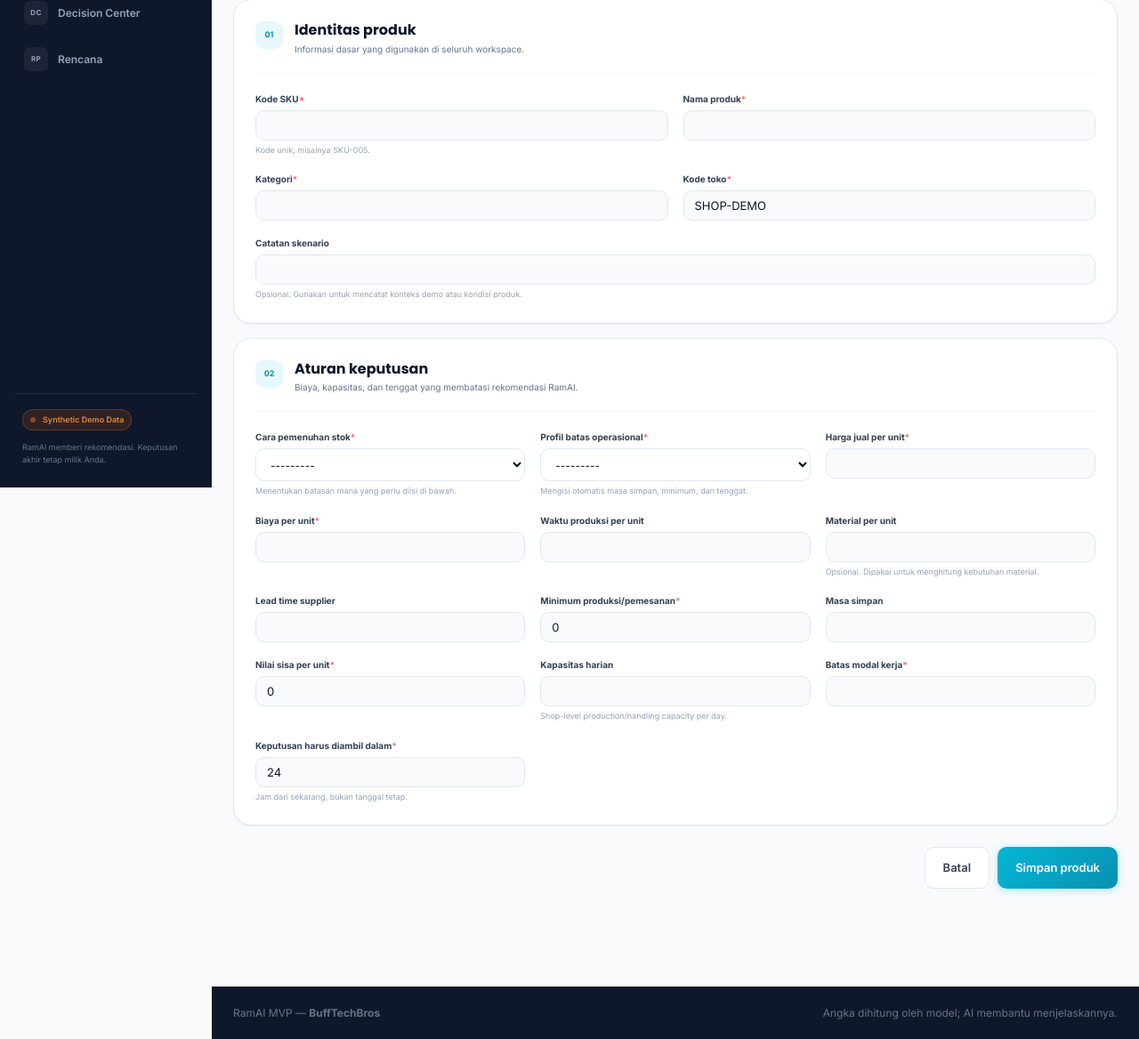
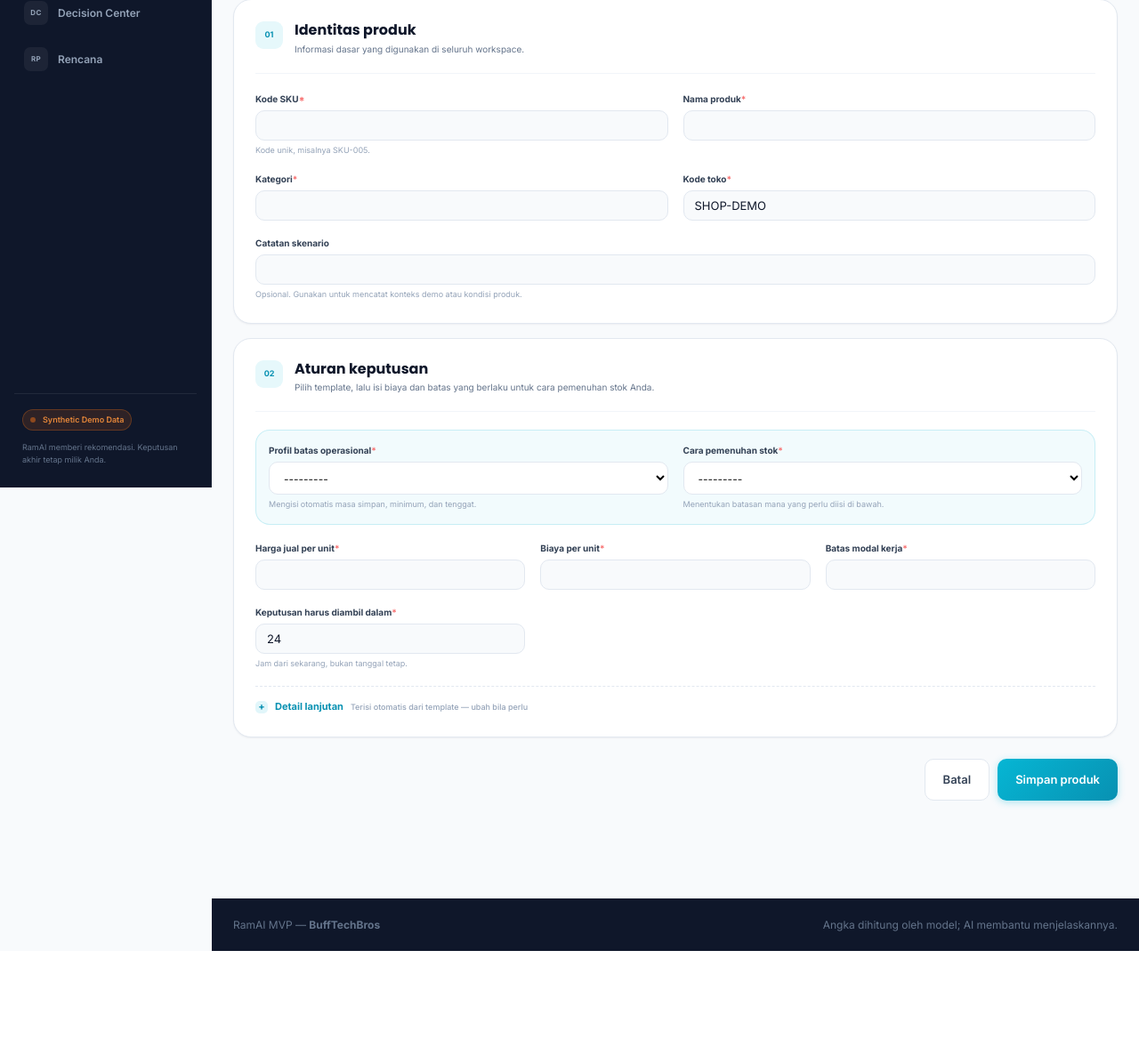
Before and after one commit to Buff-Tech-Bros-V2/RamAI, a Django app: page /products/add/ in a window 1280 px wide. Shown: the part 252-1420 px from the top of the page at 89% size. After the commit the page ends 1321 px from the top, so only its background shows below. Run offline with Django 5.2, Linux system fonts and the light colour scheme.

Commit message:
feat: group product form by operation mode with profile presets
The decision section asked for all 13 constraints at once, including
the half that does not apply to the seller's fulfilment mode.

- Production shows capacity and minutes-per-unit; replenishment shows
  lead time. Hidden fields are cleared client side and rejected server
  side, and the required markers follow the active mode.
- Picking a constraint profile prefills mode, shelf life, MOQ and the
  decision window. Fields the user edits are tracked and never
  overwritten, and on an edit form every stored value counts as user
  input.
- Preset-filled fields move behind a "Detail lanjutan" disclosure that
  opens itself when a field inside it fails validation.

Picking Food demo now leaves five numbers to type instead of thirteen.

```diff
--- a/apps/dashboard/static/dashboard/css/ramai.css
+++ b/apps/dashboard/static/dashboard/css/ramai.css
@@ -468,7 +468,15 @@ body{overflow-x:hidden}
 
 /* Product form */
 .product-form{max-width:1120px}.form-card{background:#fff;border:1px solid var(--ram-border);border-radius:var(--radius-xl);padding:24px;margin-bottom:16px;box-shadow:var(--shadow-sm)}.form-card-heading{display:flex;align-items:flex-start;gap:13px;padding-bottom:19px;margin-bottom:20px;border-bottom:1px solid var(--ram-border-light)}.form-card-heading>span{width:31px;height:31px;display:grid;place-items:center;border-radius:9px;background:rgba(6,182,212,.1);color:var(--ram-teal-600);font-size:9px;font-weight:800}.form-card-heading h2{font-size:16px}.form-card-heading p{font-size:10px;color:var(--ram-muted-500);margin-top:2px}
-.form-fields{display:grid;gap:17px}.form-fields.two-columns{grid-template-columns:repeat(2,1fr)}.form-fields.three-columns{grid-template-columns:repeat(3,1fr)}.field-wrap{display:flex;flex-direction:column}.field-wrap.full-width{grid-column:1/-1}.field-wrap label{font-size:10px;font-weight:700;color:var(--ram-ink-700);margin-bottom:5px}.field-wrap label em{color:var(--ram-coral-400);font-style:normal}.field-wrap small{font-size:9px;color:var(--ram-muted-400);margin-top:4px}.field-error{font-size:9px;color:var(--ram-coral-400);margin-top:4px}.ram-select{width:100%;padding:9px 12px;border:1px solid var(--ram-border);border-radius:var(--radius-md);background:#fff;font:inherit;font-size:12px}.form-actions{display:flex;justify-content:flex-end;gap:9px;padding:8px 0 30px}
+.form-fields{display:grid;gap:17px}.form-fields.two-columns{grid-template-columns:repeat(2,1fr)}.form-fields.three-columns{grid-template-columns:repeat(3,1fr)}.field-wrap{display:flex;flex-direction:column}.field-wrap[hidden]{display:none}.field-wrap.full-width{grid-column:1/-1}.field-wrap label{font-size:10px;font-weight:700;color:var(--ram-ink-700);margin-bottom:5px}.field-wrap label em{color:var(--ram-coral-400);font-style:normal}.field-wrap small{font-size:9px;color:var(--ram-muted-400);margin-top:4px}.field-error{font-size:9px;color:var(--ram-coral-400);margin-top:4px}.ram-select{width:100%;padding:9px 12px;border:1px solid var(--ram-border);border-radius:var(--radius-md);background:#fff;font:inherit;font-size:12px}.form-actions{display:flex;justify-content:flex-end;gap:9px;padding:8px 0 30px}
+.template-row{padding:14px;margin-bottom:18px;border-radius:var(--radius-lg);background:rgba(6,182,212,.05);border:1px solid rgba(6,182,212,.18)}
+.advanced-fields{margin-top:18px;padding-top:14px;border-top:1px dashed var(--ram-border)}
+.advanced-fields>summary{display:flex;align-items:baseline;gap:8px;cursor:pointer;font-size:11px;font-weight:700;color:var(--ram-teal-600);list-style:none}
+.advanced-fields>summary::-webkit-details-marker{display:none}
+.advanced-fields>summary::before{content:"+";display:inline-block;width:14px;height:14px;line-height:13px;text-align:center;border-radius:5px;background:rgba(6,182,212,.12);font-size:11px}
+.advanced-fields[open]>summary::before{content:"\2212"}
+.advanced-fields>summary span{font-size:9px;font-weight:500;color:var(--ram-muted-400)}
+.advanced-fields>.form-fields{margin-top:16px}
 
 /* Plan history */
 .history-list{display:flex;flex-direction:column;gap:11px}.history-card{display:grid;grid-template-columns:74px minmax(170px,1fr) minmax(400px,2fr) auto;align-items:center;gap:18px;background:#fff;border:1px solid var(--ram-border);border-radius:var(--radius-lg);padding:16px;box-shadow:var(--shadow-sm)}.history-date{display:flex;flex-direction:column;align-items:center;border-right:1px solid var(--ram-border-light)}.history-date strong{font-family:'Poppins',sans-serif;font-size:22px}.history-date span,.history-date small{font-size:8px;color:var(--ram-muted-500);text-transform:uppercase}.history-main>span{font-size:8px;color:var(--ram-teal-600);font-weight:700}.history-main h3{font-size:13px}.history-main p{font-size:9px;color:var(--ram-muted-500)}.history-metrics{display:grid;grid-template-columns:repeat(4,1fr);gap:10px}.history-metrics>div{display:flex;flex-direction:column}.history-metrics span{font-size:8px;color:var(--ram-muted-500)}.history-metrics strong{font-size:10px}.history-actions{display:flex;flex-direction:column;align-items:flex-end;gap:8px}
--- /dev/null
+++ b/apps/dashboard/templates/dashboard/products/_field.html
@@ -0,0 +1,7 @@
+{# One labelled form field. `data-field` lets the form JS find it by name. #}
+<div class="field-wrap {% if full_width %}full-width{% endif %}" data-field="{{ field.name }}">
+    <label for="{{ field.id_for_label }}">{{ field.label }}{% if field.field.required %}<em>*</em>{% endif %}</label>
+    {{ field }}
+    {% if field.help_text %}<small>{{ field.help_text }}</small>{% endif %}
+    {% for error in field.errors %}<span class="field-error">{{ error }}</span>{% endfor %}
+</div>
--- a/apps/dashboard/templates/dashboard/products/form.html
+++ b/apps/dashboard/templates/dashboard/products/form.html
@@ -14,14 +14,107 @@
 
     <section class="form-card">
         <div class="form-card-heading"><span>01</span><div><h2>Identitas produk</h2><p>Informasi dasar yang digunakan di seluruh workspace.</p></div></div>
-        <div class="form-fields two-columns">{% for field in sku_form %}<div class="field-wrap {% if field.name == 'demo_scenario' %}full-width{% endif %}"><label for="{{ field.id_for_label }}">{{ field.label }}{% if field.field.required %}<em>*</em>{% endif %}</label>{{ field }}{% if field.help_text %}<small>{{ field.help_text }}</small>{% endif %}{% for error in field.errors %}<span class="field-error">{{ error }}</span>{% endfor %}</div>{% endfor %}</div>
+        <div class="form-fields two-columns">{% for field in sku_form %}{% if field.name == 'demo_scenario' %}{% include "dashboard/products/_field.html" with field=field full_width=True %}{% else %}{% include "dashboard/products/_field.html" with field=field %}{% endif %}{% endfor %}</div>
     </section>
 
     <section class="form-card">
-        <div class="form-card-heading"><span>02</span><div><h2>Aturan keputusan</h2><p>Biaya, kapasitas, dan tenggat yang membatasi rekomendasi RamAI.</p></div></div>
-        <div class="form-fields three-columns">{% for field in config_form %}<div class="field-wrap"><label for="{{ field.id_for_label }}">{{ field.label }}{% if field.field.required %}<em>*</em>{% endif %}</label>{{ field }}{% if field.help_text %}<small>{{ field.help_text }}</small>{% endif %}{% for error in field.errors %}<span class="field-error">{{ error }}</span>{% endfor %}</div>{% endfor %}</div>
+        <div class="form-card-heading"><span>02</span><div><h2>Aturan keputusan</h2><p>Pilih template, lalu isi biaya dan batas yang berlaku untuk cara pemenuhan stok Anda.</p></div></div>
+
+        <div class="form-fields two-columns template-row">{% for field in config_form.template_fields %}{% include "dashboard/products/_field.html" with field=field %}{% endfor %}</div>
+
+        <div class="form-fields three-columns">{% for field in config_form.primary_fields %}{% include "dashboard/products/_field.html" with field=field %}{% endfor %}</div>
+
+        <details class="advanced-fields"{% if config_form.advanced_has_errors %} open{% endif %}>
+            <summary>Detail lanjutan<span>Terisi otomatis dari template — ubah bila perlu</span></summary>
+            <div class="form-fields three-columns">{% for field in config_form.advanced_fields %}{% include "dashboard/products/_field.html" with field=field %}{% endfor %}</div>
+        </details>
     </section>
 
     <div class="form-actions"><a href="{% if product %}{% url 'dashboard:product_detail' product.sku_id %}{% else %}{% url 'dashboard:product_list' %}{% endif %}" class="ram-btn ram-btn-ghost">Batal</a><button type="submit" class="ram-btn ram-btn-primary">Simpan produk</button></div>
 </form>
+{{ config_form.form_config|json_script:"config-form-data" }}
 {% endblock %}
+
+{% block extra_js %}
+<script>
+(function () {
+    var data = JSON.parse(document.getElementById('config-form-data').textContent);
+    var modeSelect = document.getElementById('id_operation_mode');
+    var profileSelect = document.getElementById('id_constraint_profile');
+    if (!modeSelect || !profileSelect) return;
+
+    function wrapFor(inputId) {
+        var input = document.getElementById(inputId);
+        return input ? input.closest('.field-wrap') : null;
+    }
+
+    // Show only the constraints the selected mode actually uses. Hidden inputs
+    // are cleared so a stale value from the other mode is never submitted --
+    // the server clears them too, this just keeps the UI honest.
+    function applyMode() {
+        Object.keys(data.modeFields).forEach(function (mode) {
+            var active = mode === modeSelect.value;
+            data.modeFields[mode].forEach(function (inputId) {
+                var wrap = wrapFor(inputId);
+                if (!wrap) return;
+                wrap.hidden = !active;
+                // These fields are required by clean() only for the active
+                // mode, so the asterisk has to follow the mode too.
+                var label = wrap.querySelector('label');
+                var mark = label ? label.querySelector('[data-required-mark]') : null;
+                if (active && label && !mark) {
+                    mark = document.createElement('em');
+                    mark.setAttribute('data-required-mark', '');
+                    mark.textContent = '*';
+                    label.appendChild(mark);
+                } else if (!active && mark) {
+                    mark.remove();
+                }
+                if (!active) {
+                    var input = document.getElementById(inputId);
+                    if (input) input.value = '';
+                }
+            });
+        });
+    }
+
+    // Anything the user edits by hand is off-limits to presets from then on.
+    // Switching template therefore re-fills only the fields still holding
+    // preset (or default) values, including clearing one the new template
+    // leaves blank -- otherwise a stale value from the previous template
+    // would linger.
+    var form = document.querySelector('.product-form');
+    var touched = new Set();
+
+    function markTouched(event) {
+        if (event.isTrusted && event.target.id) touched.add(event.target.id);
+    }
+    form.addEventListener('input', markTouched);
+    form.addEventListener('change', markTouched);
+
+    // Editing an existing product: every stored value counts as user input.
+    if (data.isEdit) {
+        form.querySelectorAll('input, select').forEach(function (input) {
+            if (input.id && input.value !== '') touched.add(input.id);
+        });
+    }
+
+    function applyPreset() {
+        var preset = data.presets[profileSelect.value];
+        if (!preset) return;
+        Object.keys(preset).forEach(function (name) {
+            var input = document.getElementById('id_' + name);
+            if (!input || touched.has(input.id)) return;
+            input.value = preset[name] === null ? '' : preset[name];
+        });
+    }
+
+    modeSelect.addEventListener('change', applyMode);
+    profileSelect.addEventListener('change', function () {
+        applyPreset();
+        applyMode();
+    });
+    applyMode();
+})();
+</script>
+{% endblock %}
```
